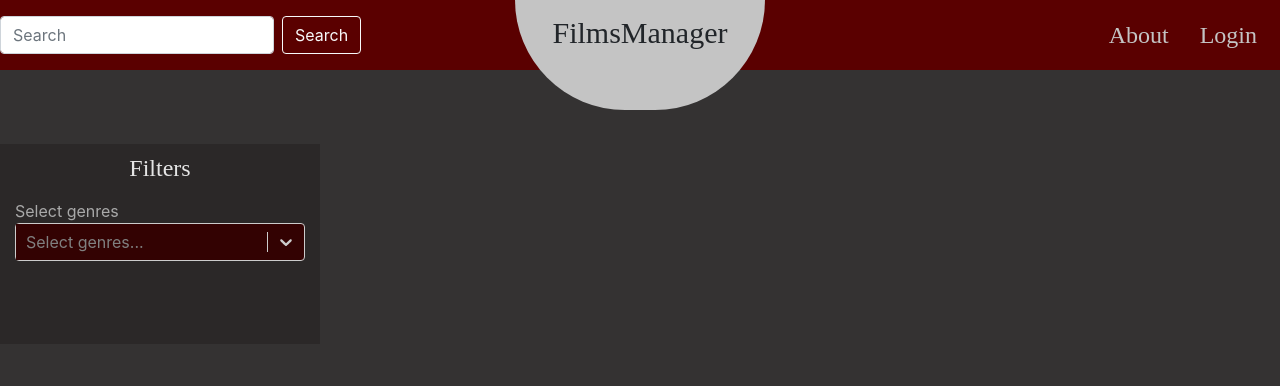
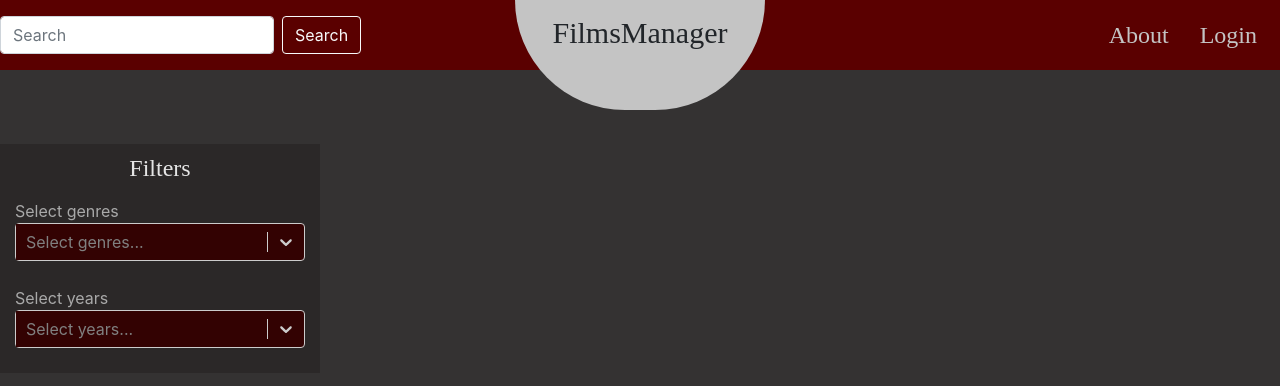
Before and after one commit to nestoor22/FilmManager, a React (Create React App) app in the folder frontend/: page / in a window 1280 px wide. Shown: the top 386 px of the page. Built offline with nearby package versions, Linux system fonts and the light colour scheme.

Commit message:
Finish filters for years.

```diff
--- a/frontend/src/components/forms/ReleaseDateOptions.js
+++ b/frontend/src/components/forms/ReleaseDateOptions.js
@@ -0,0 +1,24 @@
+import React from 'react'
+import Select from 'react-select'
+
+let years = [];
+
+for(let i=1920; i<=2020;i++){
+    years.push({value: i, label: i})
+}
+
+
+function ReleaseDate(){
+    return(
+        <Select
+            isMulti
+            name="years"
+            options={years}
+            className="basic-multi-select"
+            classNamePrefix="select"
+            placeholder="Select years..."
+        />
+    );
+}
+
+export default ReleaseDate;
--- a/frontend/src/components/main/Filters.js
+++ b/frontend/src/components/main/Filters.js
@@ -1,6 +1,7 @@
 import React from "react";
 import './../styles/Filters.css'
 import Genres from "../forms/GenresOptions";
+import ReleaseDate from "../forms/ReleaseDateOptions";
 
 function Filters() {
     return (
@@ -8,6 +9,8 @@ function Filters() {
             <h6 className="filterTitle">Filters</h6>
             <span className="filtersName">Select genres</span>
             <Genres/>
+            <span className="filtersName">Select years</span>
+            <ReleaseDate/>
         </div>
     )
 }
--- a/frontend/src/components/styles/Filters.css
+++ b/frontend/src/components/styles/Filters.css
@@ -1,10 +1,12 @@
-.css-yk16xz-control, .css-yk16xz-control:hover, .css-yk16xz-control:focus{
+.css-yk16xz-control, .css-yk16xz-control:hover, .css-yk16xz-control:focus, .select__control--is-focused{
     background-color: #330202!important;
+    margin-bottom: 25px!important;
 }
 
 .select__control--is-focused, .select__control--menu-is-open, .select__menu, .select__value-container {
     color: darkgray;
     background-color: #330202!important;
+    text-align: center!important;
     border-color: darkgray!important;
 }
 .css-1pahdxg-control, .css-1pahdxg-control:hover, .css-1pahdxg-control:focus{
@@ -23,7 +25,7 @@
     background-color: #5A0000!important;
 }
 .filters{
-    height: 200px;
+    height: auto;
     background-color: #2B2828;
 
 }
@@ -50,6 +52,7 @@
 
 .css-1hwfws3{
     overflow-y: scroll!important;
+    margin-bottom: 15px;
 }
 
 .css-1hwfws3::-webkit-scrollbar {
```
